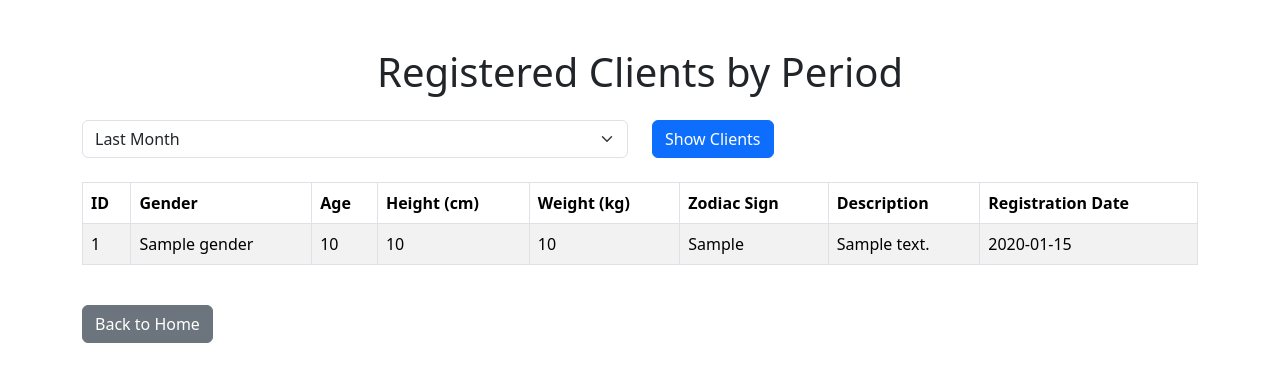
After one commit to K1ra057/DatingAgency, a Flask app: page /clients_by_period in a window 1280 px wide. The commit adds this page. Shown: the top 382 px of the page. Run offline with Flask 3, Linux system fonts and the light colour scheme; a database or web service that is not in the repository returns one stand-in record (values such as "Sample title").

Commit message:
четвёртый запрос

```diff
--- a/app/routes.py
+++ b/app/routes.py
@@ -346,3 +346,35 @@ def meetings_next_month():
     }))
 
     return render_template("meetings_month.html", meetings=meetings, month="next")
+
+@app.route("/clients_by_period", methods=["GET"])
+def clients_by_period():
+    # Поточна дата
+    today = datetime.now()
+
+    # Отримання параметра періоду
+    period = request.args.get("period", "last_month")
+
+    if period == "last_month":
+        # Розрахунок дат для минулого місяця
+        if today.month == 1:  # Січень
+            start_date = datetime(today.year - 1, 12, 1)
+            end_date = datetime(today.year, 1, 1)
+        else:
+            start_date = datetime(today.year, today.month - 1, 1)
+            end_date = datetime(today.year, today.month, 1)
+    elif period == "last_6_months":
+        # Розрахунок дат для останніх 6 місяців
+        start_date = datetime(today.year, today.month, 1) - timedelta(days=180)
+        end_date = today
+    else:
+        flash("Невірний період!", "danger")
+        return redirect(url_for("index"))
+
+    # Запит до бази даних
+    clients = list(db.clients.find({"registration_date": {"$gte": start_date, "$lt": end_date}}))
+
+    # Логування
+    print(f"Знайдено {len(clients)} клієнтів за період {period}: {start_date} - {end_date}")
+
+    return render_template("clients_by_period.html", clients=clients, period=period)
--- /dev/null
+++ b/app/templates/clients_by_period.html
@@ -0,0 +1,63 @@
+<!DOCTYPE html>
+<html lang="en">
+<head>
+    <link href="https://cdn.jsdelivr.net/npm/bootstrap@5.3.0-alpha1/dist/css/bootstrap.min.css" rel="stylesheet">
+    <meta charset="UTF-8">
+    <meta name="viewport" content="width=device-width, initial-scale=1.0">
+    <title>Clients by Period</title>
+</head>
+<body>
+    <div class="container mt-5">
+        <h1 class="text-center mb-4">Registered Clients by Period</h1>
+
+        <!-- Вибір періоду -->
+        <form method="GET" action="/clients_by_period" class="mb-4">
+            <div class="row">
+                <div class="col-md-6">
+                    <select name="period" class="form-select">
+                        <option value="last_month" {% if period == 'last_month' %}selected{% endif %}>Last Month</option>
+                        <option value="last_6_months" {% if period == 'last_6_months' %}selected{% endif %}>Last 6 Months</option>
+                    </select>
+                </div>
+                <div class="col-md-6">
+                    <button type="submit" class="btn btn-primary">Show Clients</button>
+                </div>
+            </div>
+        </form>
+
+        <!-- Таблиця клієнтів -->
+        <table class="table table-striped table-bordered">
+            <thead>
+                <tr>
+                    <th>ID</th>
+                    <th>Gender</th>
+                    <th>Age</th>
+                    <th>Height (cm)</th>
+                    <th>Weight (kg)</th>
+                    <th>Zodiac Sign</th>
+                    <th>Description</th>
+                    <th>Registration Date</th>
+                </tr>
+            </thead>
+            <tbody>
+                {% for client in clients %}
+                <tr>
+                    <td>{{ client["_id"] }}</td>
+                    <td>{{ client["gender"] }}</td>
+                    <td>{{ client["age"] }}</td>
+                    <td>{{ client["height"] }}</td>
+                    <td>{{ client["weight"] }}</td>
+                    <td>{{ client["zodiac_sign"] }}</td>
+                    <td>{{ client["self_description"] }}</td>
+                    <td>{{ client["registration_date"].strftime("%Y-%m-%d") }}</td>
+                </tr>
+                {% endfor %}
+            </tbody>
+        </table>
+
+        <a href="/" class="btn btn-secondary mt-4">Back to Home</a>
+    </div>
+
+    <script src="https://cdn.jsdelivr.net/npm/bootstrap@5.3.0-alpha1/dist/js/bootstrap.bundle.min.js"></script>
+</body>
+</html>
--- a/app/templates/index.html
+++ b/app/templates/index.html
@@ -41,6 +41,8 @@
             <a href="/clients_by_quarter" class="btn btn-success">View Clients by Quarter</a>
             <a href="/resolved_pairs" class="btn btn-success">View Resolved Pairs</a>
             <a href="/meetings_current_month" class="btn btn-success">View Meetings by Month</a>
+            <a href="/clients_by_period" class="btn btn-primary">View Registered Clients by Period</a>
+
 
 
         </div>
```
